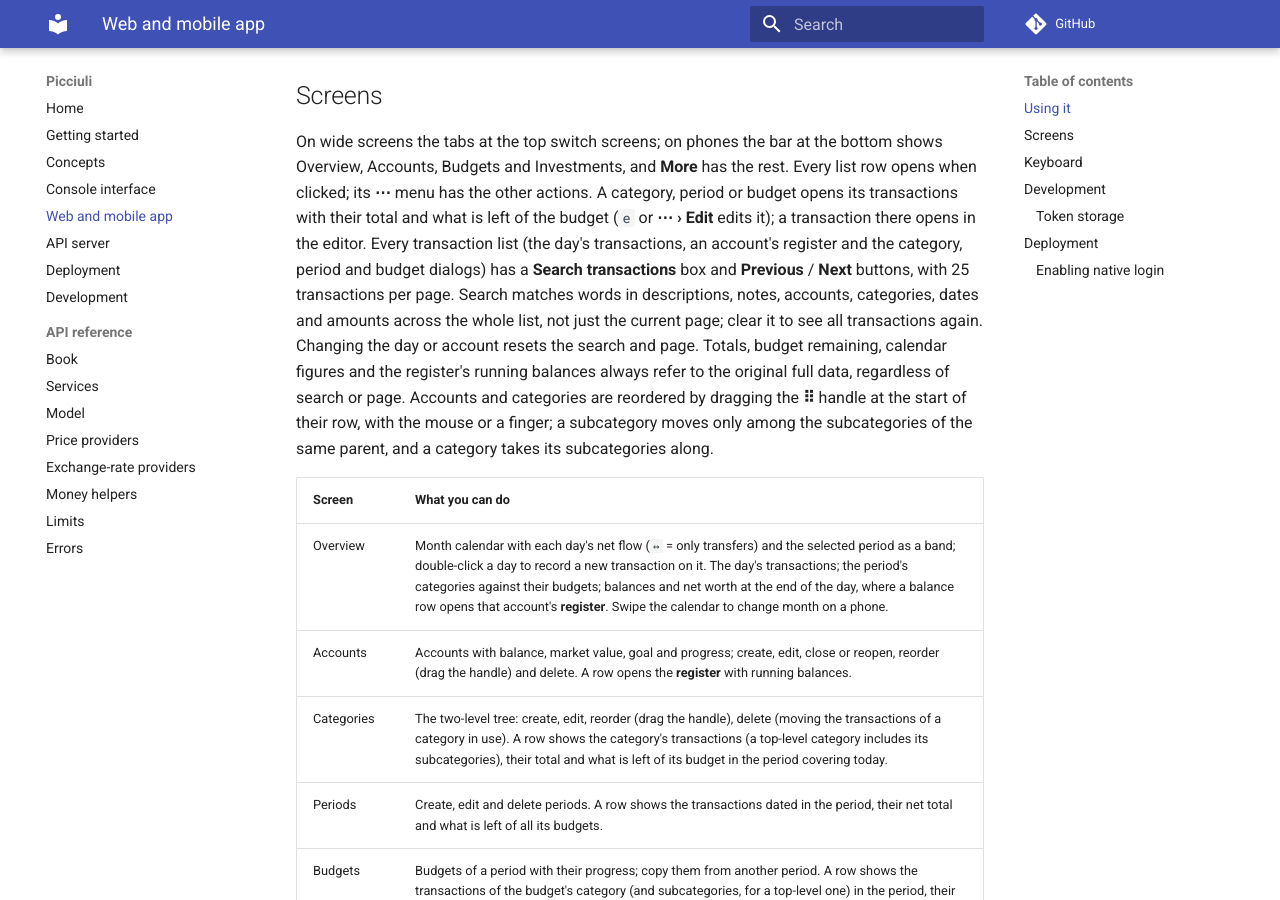
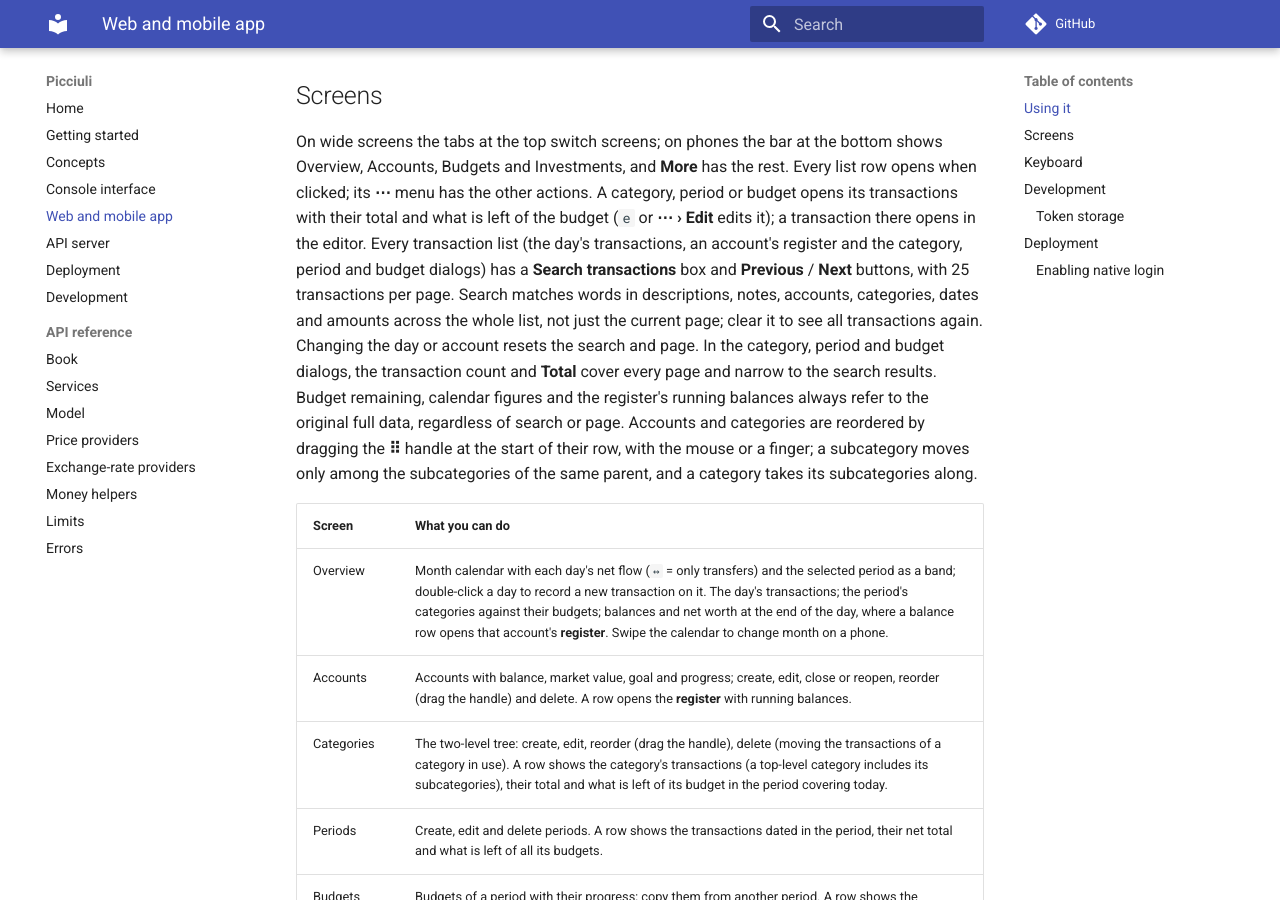
Before and after one commit to antoniobarba/picciuli, an MkDocs documentation site: the page built from docs/web.md, in a window 1280 px wide and 900 px high, scrolled down 876 px. Built offline with MkDocs 1.6.1 and Material for MkDocs 9.7.7, drawn with Linux system fonts in a browser that asks for light colours; comment, search, counter and statistics services are not loaded.

Commit message:
web: total the searched transactions in item dialogs
The count and Total in the category, period and budget dialogs now cover the search results across every page; budget remaining is unchanged.

Co-authored-by: Copilot <223556219+Copilot@users.noreply.github.com>

```diff
--- a/apps/web/src/components/TransactionListControls.tsx
+++ b/apps/web/src/components/TransactionListControls.tsx
@@ -36,6 +36,7 @@ export function useTransactionList<T>(
   const page = Math.min(current.page, pages - 1);
   if (state.scope !== scope || state.page !== page) setState({ ...current, page });
   return {
+    matches,
     items: matches.slice(page * PAGE_SIZE, (page + 1) * PAGE_SIZE),
     search: current.search,
     setSearch: (search: string) => setState({ scope, search, page: 0 }),
--- a/apps/web/src/components/TransactionsModal.tsx
+++ b/apps/web/src/components/TransactionsModal.tsx
@@ -76,7 +76,7 @@ export function TransactionsModal({
   const list = transactions.data ?? [];
   const paged = useTransactionList(list, JSON.stringify(filter), (transaction) => transaction);
   const valueOf = (transaction: Transaction) => (amountOf ? amountOf(transaction) : transaction.net_amount);
-  const total = list.reduce((sum, transaction) => sum + valueOf(transaction), 0);
+  const total = paged.matches.reduce((sum, transaction) => sum + valueOf(transaction), 0);
 
   return (
     <Modal open onClose={onClose} title={title} description={description} wide>
@@ -118,7 +118,7 @@ export function TransactionsModal({
       </div>
       <div className="totals">
         <span>
-          {list.length} transaction{list.length === 1 ? '' : 's'}
+          {paged.count} transaction{paged.count === 1 ? '' : 's'}
         </span>
         <span>
           Total <Amount value={total} money={money} bold />
--- a/docs/web.md
+++ b/docs/web.md
@@ -46,9 +46,11 @@ category, period and budget dialogs) has a **Search transactions** box and
 **Previous** / **Next** buttons, with 25 transactions per page. Search matches
 words in descriptions, notes, accounts, categories, dates and amounts across
 the whole list, not just the current page; clear it to see all transactions
-again. Changing the day or account resets the search and page. Totals, budget
-remaining, calendar figures and the register's running balances always refer
-to the original full data, regardless of search or page.
+again. Changing the day or account resets the search and page. In the
+category, period and budget dialogs, the transaction count and **Total** cover
+every page and narrow to the search results. Budget remaining, calendar figures
+and the register's running balances always refer to the original full data,
+regardless of search or page.
 Accounts and categories are reordered by dragging the **⠿** handle at the
 start of their row, with the mouse or a finger; a subcategory moves only among
 the subcategories of the same parent, and a category takes its subcategories
```
Also changed, not shown: 1 other file.
